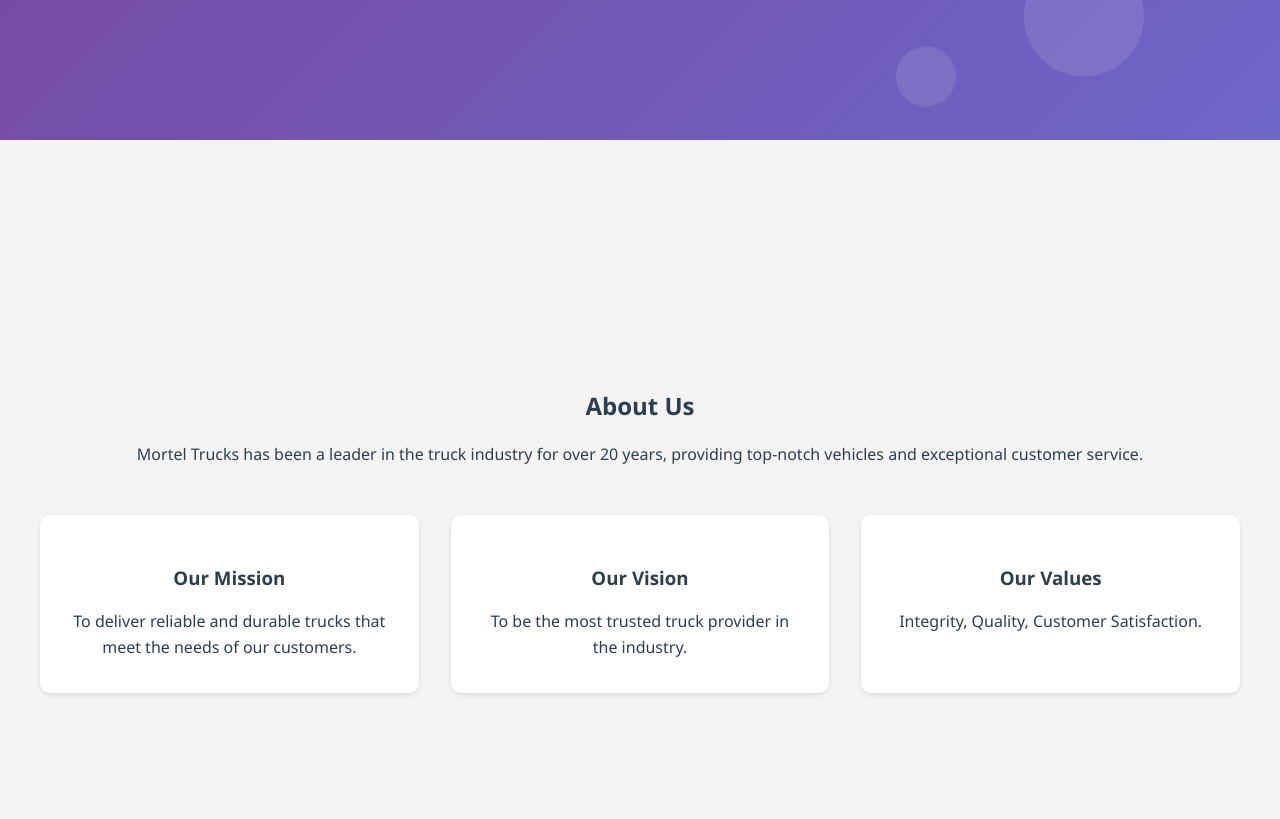
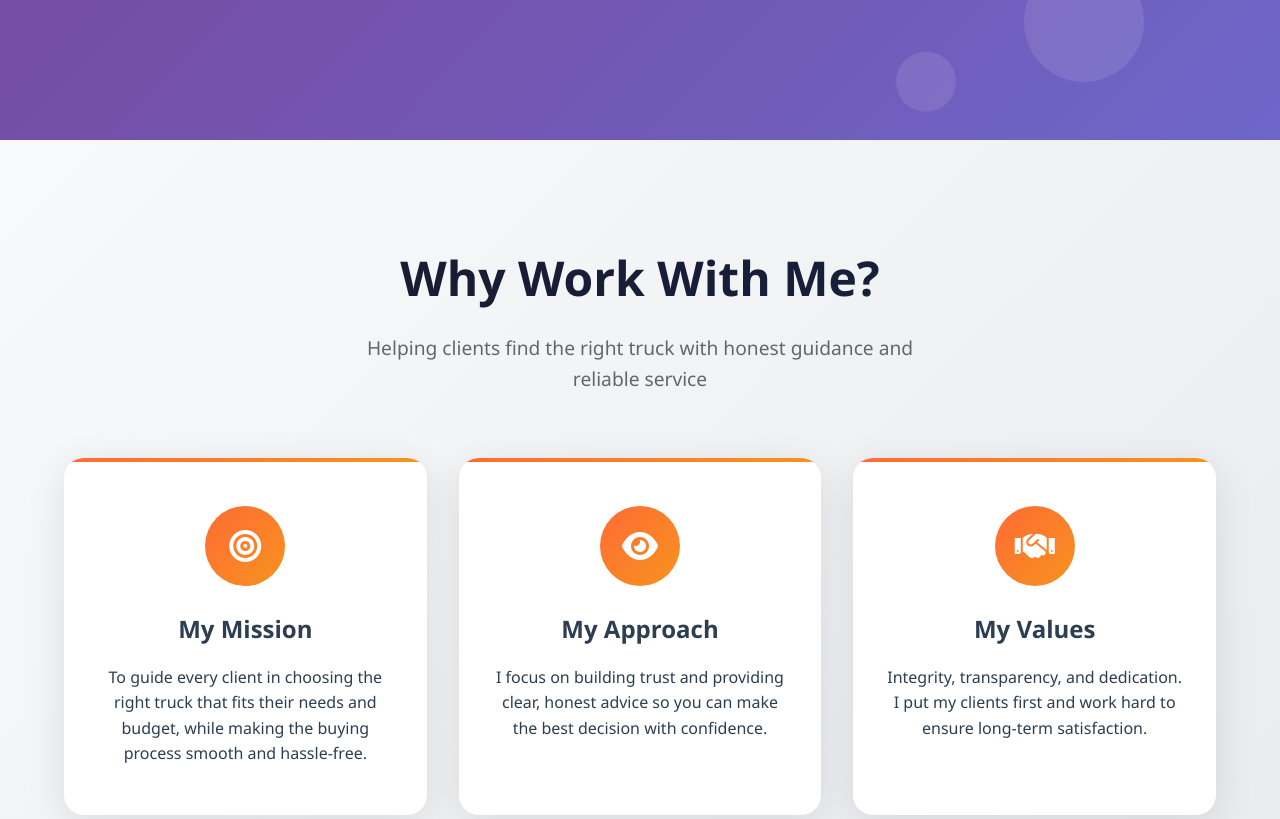
Before and after one commit to hayagerwin/mortel-trucks, a plain HTML site: page index.html in a window 1280 px wide. Shown: the part 660-1479 px from the top of the page. Drawn offline with Linux system fonts and the light colour scheme.

Commit message:
Revamp About Us Section
- Added more engaging content to the "My Mission" card.
- Enhanced the layout and design for better readability.
- Included additional icons for visual appeal.

```diff
--- a/assets/css/styles.css
+++ b/assets/css/styles.css
@@ -282,43 +282,96 @@ body {
 }
 
 /* Section Styles */
-
 .section {
-  padding: 4rem 2rem;
-  margin: 0 auto;
-  height: 100vh;
+  padding: 100px 5%;
+  position: relative;
 }
 
+.container {
+  max-width: 1200px;
+  margin: 0 auto;
+}
+
+.section-title {
+  text-align: center;
+  font-size: 3rem;
+  font-weight: 800;
+  margin-bottom: 1rem;
+  background: var(--gradient-3);
+  -webkit-background-clip: text;
+  -webkit-text-fill-color: transparent;
+  background-clip: text;
+}
+
+.section-subtitle {
+  text-align: center;
+  font-size: 1.2rem;
+  color: #666;
+  margin-bottom: 4rem;
+  max-width: 600px;
+  margin-left: auto;
+  margin-right: auto;
+}
+
+/* About Section */
 .about {
-  background-color: #f4f4f4;
+  background: linear-gradient(135deg, #f8f9fa 0%, #e9ecef 100%);
+}
+
+.about-grid {
+  display: grid;
+  grid-template-columns: repeat(auto-fit, minmax(300px, 1fr));
+  gap: 2rem;
+  margin-top: 3rem;
+}
+
+.about-card {
+  background: white;
+  padding: 3rem 2rem;
+  border-radius: 20px;
   text-align: center;
+  box-shadow: var(--shadow-light);
+  transition: all 0.3s ease;
+  position: relative;
+  overflow: hidden;
+}
+
+.about-card::before {
+  content: "";
+  position: absolute;
+  top: 0;
+  left: 0;
+  width: 100%;
+  height: 4px;
+  background: var(--gradient-2);
+}
+
+.about-card:hover {
+  transform: translateY(-10px);
+  box-shadow: var(--shadow-heavy);
+}
+
+.about-icon {
+  width: 80px;
+  height: 80px;
+  background: var(--gradient-2);
+  border-radius: 50%;
   display: flex;
-  flex-direction: column;
   align-items: center;
   justify-content: center;
-  gap: 1rem;
+  margin: 0 auto 1.5rem;
+  color: white;
+  font-size: 2rem;
 }
 
-.about-details {
-  display: grid;
-  grid-template-columns: repeat(3, 1fr);
-  grid-row: auto;
-  justify-content: center;
-  gap: 2rem;
-  margin-top: 2rem;
-  max-width: 1200px;
+.about-card h3 {
+  font-size: 1.5rem;
+  font-weight: 700;
+  margin-bottom: 1rem;
+  color: var(--text-dark);
 }
 
-.about-details .about-item {
-  display: flex;
-  flex-direction: column;
-  align-items: center;
-  gap: 1rem;
-  background-color: #fff;
-  padding: 2rem;
-  border-radius: 10px;
-  box-shadow: 0 2px 5px rgba(0, 0, 0, 0.1);
-}
+/* Featured */
 
 .featured-trucks {
   display: flex;
--- a/index.html
+++ b/index.html
@@ -3,11 +3,11 @@
   <head>
     <meta charset="UTF-8" />
     <meta name="viewport" content="width=device-width, initial-scale=1.0" />
+    <link href="https://cdnjs.cloudflare.com/ajax/libs/font-awesome/6.0.0/css/all.min.css" rel="stylesheet" />
     <link rel="stylesheet" href="./assets/css/styles.css" />
     <title>Mortel Trucks</title>
   </head>
   <body>
-
     <!-- Animated Background -->
     <div class="bg-animation"></div>
 
@@ -43,25 +43,34 @@
       </div>
     </section>
 
-    <!-- About -->
-    <section id="about" class="about section">
-      <h2>About Us</h2>
-      <p>Mortel Trucks has been a leader in the truck industry for over 20 years, providing top-notch vehicles and exceptional customer service.</p>
-      <div class="about-details">
-        <div class="about-item">
-          <span class="icon"></span>
-          <h3>Our Mission</h3>
-          <p>To deliver reliable and durable trucks that meet the needs of our customers.</p>
+    <!-- About Section -->
+    <section id="about" class="section about">
+      <div class="container">
+        <h2 class="section-title animate-on-scroll">Why Work With Me?</h2>
+        <p class="section-subtitle animate-on-scroll">Helping clients find the right truck with honest guidance and reliable service</p>
+
+        <div class="about-grid">
+          <div class="about-card animate-on-scroll">
+            <div class="about-icon">
+              <i class="fas fa-bullseye"></i>
             </div>
-        <div class="about-item">
-          <span class="icon"></span>
-          <h3>Our Vision</h3>
-          <p>To be the most trusted truck provider in the industry.</p>
+            <h3>My Mission</h3>
+            <p>To guide every client in choosing the right truck that fits their needs and budget, while making the buying process smooth and hassle-free.</p>
           </div>
-        <div class="about-item">
-          <span class="icon"></span>
-          <h3>Our Values</h3>
-          <p>Integrity, Quality, Customer Satisfaction.</p>
+          <div class="about-card animate-on-scroll">
+            <div class="about-icon">
+              <i class="fas fa-eye"></i>
+            </div>
+            <h3>My Approach</h3>
+            <p>I focus on building trust and providing clear, honest advice so you can make the best decision with confidence.</p>
+          </div>
+          <div class="about-card animate-on-scroll">
+            <div class="about-icon">
+              <i class="fas fa-handshake"></i>
+            </div>
+            <h3>My Values</h3>
+            <p>Integrity, transparency, and dedication. <br />I put my clients first and work hard to ensure long-term satisfaction.</p>
+          </div>
         </div>
       </div>
     </section>
```
Lines whose indentation alone changed are shown as unchanged.
